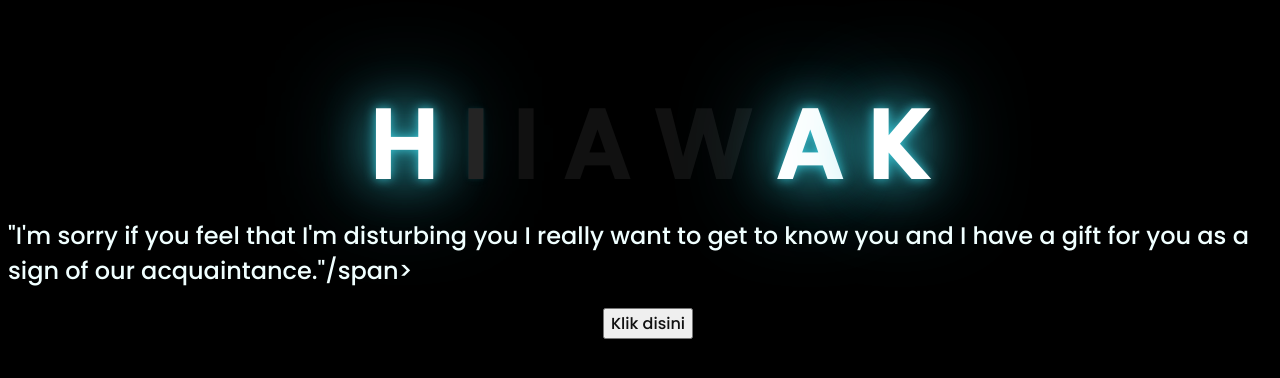
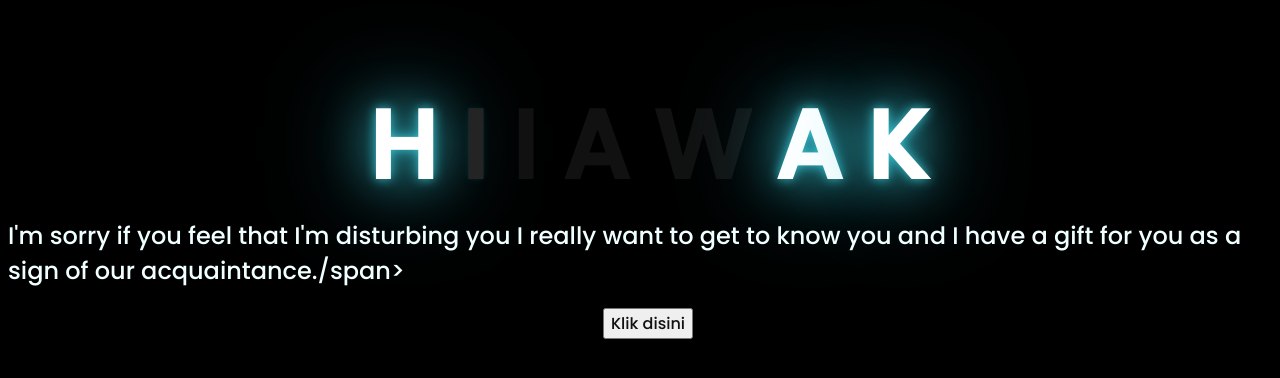
Before and after one commit to muhdbusy/hehehe.github.io, a plain HTML site: page index.html in a window 1280 px wide. Shown: the part 202-580 px from the top of the page. Drawn offline with Linux system fonts and the light colour scheme.

Commit message:
Update index.html

```diff
--- a/index.html
+++ b/index.html
@@ -22,7 +22,7 @@
 
     </div>
     <div class="description">
-        <span>"I'm sorry if you feel that I'm disturbing you I really want to get to know you and I have a gift for you as a sign of our acquaintance."/span>
+        <span>I'm sorry if you feel that I'm disturbing you I really want to get to know you and I have a gift for you as a sign of our acquaintance./span>
     </div>
     <div class="button">
         <button>
```
